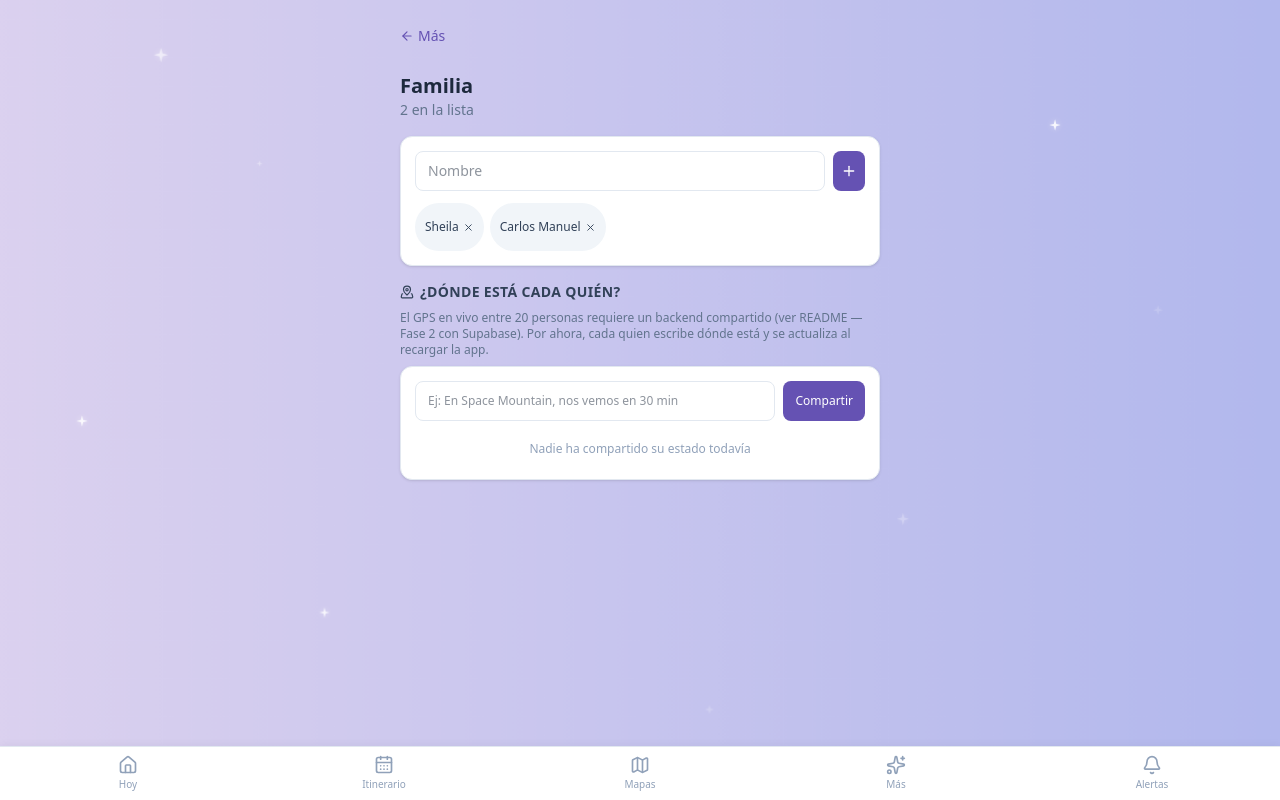
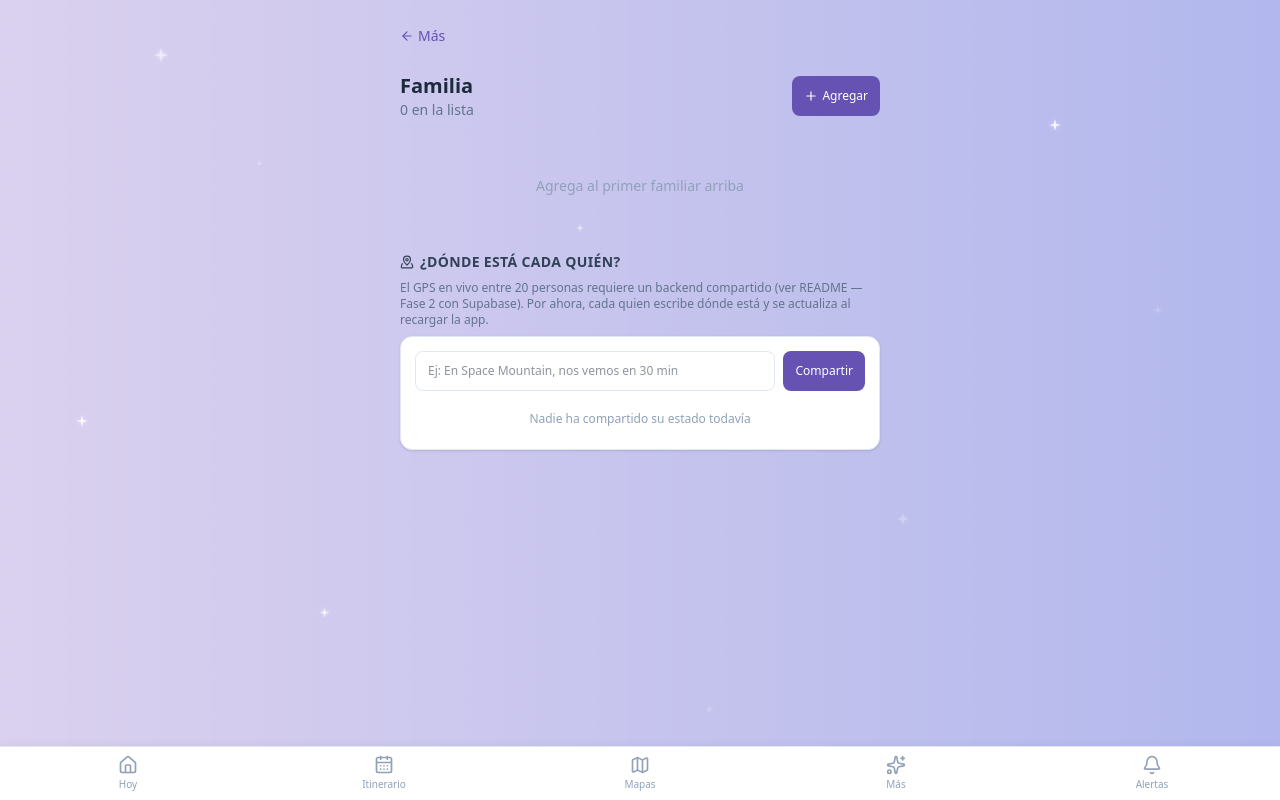
Before and after one commit to sheilamoncion-blip/orlando-trip-2026, a React (Vite) app: page /#/familia in a window 1280 px wide. Built offline with nearby package versions, Linux system fonts and the light colour scheme.

Commit message:
Familia: avatares, agrupados por unidad familiar, ficha al hacer click con acompanantes

```diff
--- a/src/lib/db.ts
+++ b/src/lib/db.ts
@@ -1,4 +1,4 @@
-import type { Comment, PhotoBoardItem } from '../types';
+import type { Comment, PhotoBoardItem, FamilyMember } from '../types';
 
 function load<T>(key: string, fallback: T): T {
   try {
@@ -73,9 +73,16 @@ export const db = {
     save('otp_tiktok', all);
   },
 
-  // Family roster
-  getFamily: (): string[] => load('otp_family', ['Sheila', 'Carlos Manuel']),
-  saveFamily: (names: string[]) => save('otp_family', names),
+  // Family members — grouped by family unit, with avatar/age/phone
+  getFamilyMembers: (): FamilyMember[] => load('otp_family_members', []),
+  saveFamilyMembers: (members: FamilyMember[]) => save('otp_family_members', members),
+
+  // Simple name list — used by assignee dropdowns (Epcot challenge, TikTok/Instagram ideas)
+  getFamily: (): string[] => {
+    const members = load<FamilyMember[]>('otp_family_members', []);
+    if (members.length > 0) return members.map(m => m.name);
+    return load('otp_family', ['Sheila', 'Carlos Manuel']);
+  },
 
   // Photo inspiration board
   getPhotoBoard: (): PhotoBoardItem[] => load('otp_photoboard', []),
--- a/src/screens/Family.tsx
+++ b/src/screens/Family.tsx
@@ -1,26 +1,54 @@
-import { useState } from 'react';
+import { useMemo, useState } from 'react';
 import BackButton from '../components/BackButton';
-import { Plus, X, MapPinned } from 'lucide-react';
+import PhotoUploader from '../components/PhotoUploader';
+import { Plus, X, MapPinned, Phone, Cake as CakeIcon, Users } from 'lucide-react';
 import { db } from '../lib/db';
+import type { FamilyMember } from '../types';
+
+function groupByLabel(members: FamilyMember[]): [string, FamilyMember[]][] {
+  const map = new Map<string, FamilyMember[]>();
+  members.forEach(m => {
+    (map.get(m.groupLabel) || map.set(m.groupLabel, []).get(m.groupLabel)!).push(m);
+  });
+  return Array.from(map.entries());
+}
+
+function initials(name: string): string {
+  return name.trim().split(/\s+/).slice(0, 2).map(w => w[0]?.toUpperCase()).join('');
+}
 
 export default function Family() {
-  const [family, setFamily] = useState<string[]>(() => db.getFamily());
+  const [members, setMembers] = useState<FamilyMember[]>(() => db.getFamilyMembers());
+  const [selected, setSelected] = useState<FamilyMember | null>(null);
+  const [showForm, setShowForm] = useState(false);
   const [name, setName] = useState('');
+  const [age, setAge] = useState('');
+  const [phone, setPhone] = useState('');
+  const [groupLabel, setGroupLabel] = useState('');
+  const [avatar, setAvatar] = useState('');
   const [groupStatus, setGroupStatus] = useState(() => db.getGroupStatus());
   const [myStatus, setMyStatus] = useState('');
 
-  const add = () => {
-    if (!name.trim()) return;
-    const updated = [...family, name.trim()];
-    setFamily(updated);
-    db.saveFamily(updated);
-    setName('');
+  const existingGroups = useMemo(() => Array.from(new Set(members.map(m => m.groupLabel))), [members]);
+  const grouped = useMemo(() => groupByLabel(members), [members]);
+
+  const addMember = () => {
+    if (!name.trim() || !groupLabel.trim()) return;
+    const member: FamilyMember = {
+      id: crypto.randomUUID(), name: name.trim(), age: age ? Number(age) : undefined,
+      phone: phone.trim() || undefined, avatar: avatar || undefined, groupLabel: groupLabel.trim(),
+    };
+    const updated = [...members, member];
+    setMembers(updated);
+    db.saveFamilyMembers(updated);
+    setName(''); setAge(''); setPhone(''); setGroupLabel(''); setAvatar(''); setShowForm(false);
   };
 
-  const remove = (n: string) => {
-    const updated = family.filter(f => f !== n);
-    setFamily(updated);
-    db.saveFamily(updated);
+  const removeMember = (id: string) => {
+    const updated = members.filter(m => m.id !== id);
+    setMembers(updated);
+    db.saveFamilyMembers(updated);
+    setSelected(null);
   };
 
   const shareStatus = () => {
@@ -31,28 +59,72 @@ export default function Family() {
     setMyStatus('');
   };
 
+  const companions = selected ? members.filter(m => m.groupLabel === selected.groupLabel && m.id !== selected.id) : [];
+
   return (
     <div className="p-4 pb-24 max-w-lg mx-auto space-y-4">
       <BackButton fallback="/mas" label="Más" />
-      <header>
-        <h1 className="text-xl font-extrabold text-slate-800">Familia</h1>
-        <p className="text-sm text-slate-500">{family.length} en la lista</p>
+      <header className="flex items-center justify-between">
+        <div>
+          <h1 className="text-xl font-extrabold text-slate-800">Familia</h1>
+          <p className="text-sm text-slate-500">{members.length} en la lista</p>
+        </div>
+        <button onClick={() => setShowForm(!showForm)} className="flex items-center gap-1 bg-brand-600 text-white text-xs font-medium px-3 py-2 rounded-lg">
+          <Plus size={14} /> Agregar
+        </button>
       </header>
 
-      <div className="bg-white rounded-xl border border-slate-200 p-3.5 shadow-sm">
-        <div className="flex gap-2 mb-3">
-          <input value={name} onChange={e => setName(e.target.value)} onKeyDown={e => e.key === 'Enter' && add()} placeholder="Nombre" className="flex-1 border border-slate-200 rounded-lg px-3 py-2 text-sm bg-slate-50 focus:outline-none" />
-          <button onClick={add} className="bg-brand-600 text-white p-2 rounded-lg"><Plus size={16} /></button>
+      {showForm && (
+        <div className="bg-white rounded-xl border border-slate-200 p-3.5 shadow-sm space-y-2">
+          <div className="flex items-center gap-3">
+            {avatar ? <img src={avatar} className="w-14 h-14 rounded-full object-cover border border-slate-200" /> : (
+              <div className="w-14 h-14 rounded-full bg-brand-50 text-brand-600 flex items-center justify-center text-lg font-bold shrink-0">{name ? initials(name) : '?'}</div>
+            )}
+            <PhotoUploader onUpload={setAvatar} label="Subir avatar" />
+          </div>
+          <input value={name} onChange={e => setName(e.target.value)} placeholder="Nombre y apellido" className="w-full border border-slate-200 rounded-lg px-3 py-2 text-sm bg-white focus:outline-none focus:ring-2 focus:ring-brand-300" />
+          <div className="grid grid-cols-2 gap-2">
+            <input value={age} onChange={e => setAge(e.target.value)} type="number" placeholder="Edad" className="border border-slate-200 rounded-lg px-3 py-2 text-sm bg-white focus:outline-none focus:ring-2 focus:ring-brand-300" />
+            <input value={phone} onChange={e => setPhone(e.target.value)} placeholder="Teléfono" className="border border-slate-200 rounded-lg px-3 py-2 text-sm bg-white focus:outline-none focus:ring-2 focus:ring-brand-300" />
+          </div>
+          <input
+            value={groupLabel}
+            onChange={e => setGroupLabel(e.target.value)}
+            list="group-options"
+            placeholder="Grupo (ej: Mamá y yo, Mi prima con su esposo e hijas)"
+            className="w-full border border-slate-200 rounded-lg px-3 py-2 text-sm bg-white focus:outline-none focus:ring-2 focus:ring-brand-300"
+          />
+          <datalist id="group-options">
+            {existingGroups.map(g => <option key={g} value={g} />)}
+          </datalist>
+          <div className="flex gap-2">
+            <button onClick={addMember} className="flex-1 bg-brand-600 text-white py-2 rounded-lg text-sm font-medium">Guardar</button>
+            <button onClick={() => setShowForm(false)} className="px-4 py-2 text-sm text-slate-500">Cancelar</button>
+          </div>
         </div>
-        <div className="flex flex-wrap gap-1.5">
-          {family.map(f => (
-            <span key={f} className="inline-flex items-center gap-1 bg-slate-100 text-slate-700 text-xs px-2.5 py-1 rounded-full">
-              {f}
-              <button onClick={() => remove(f)}><X size={11} /></button>
-            </span>
-          ))}
-        </div>
-      </div>
+      )}
+
+      {grouped.length === 0 && !showForm && (
+        <p className="text-center text-sm text-slate-400 py-10">Agrega al primer familiar arriba</p>
+      )}
+
+      {grouped.map(([label, groupMembers]) => (
+        <section key={label}>
+          <h2 className="text-xs font-bold text-slate-500 uppercase tracking-wide mb-2 flex items-center gap-1.5"><Users size={12} /> {label}</h2>
+          <div className="flex flex-wrap gap-3">
+            {groupMembers.map(m => (
+              <button key={m.id} onClick={() => setSelected(m)} className="flex flex-col items-center gap-1 w-16">
+                {m.avatar ? (
+                  <img src={m.avatar} className="w-14 h-14 rounded-full object-cover border-2 border-white shadow" />
+                ) : (
+                  <div className="w-14 h-14 rounded-full bg-brand-50 text-brand-600 flex items-center justify-center text-base font-bold border-2 border-white shadow">{initials(m.name)}</div>
+                )}
+                <span className="text-[10px] text-slate-600 text-center leading-tight line-clamp-2">{m.name}</span>
+              </button>
+            ))}
+          </div>
+        </section>
+      ))}
 
       <section>
         <h2 className="text-sm font-bold text-slate-700 uppercase tracking-wide mb-2 flex items-center gap-1.5"><MapPinned size={14} /> ¿Dónde está cada quién?</h2>
@@ -62,7 +134,7 @@ export default function Family() {
         </p>
         <div className="bg-white rounded-xl border border-slate-200 p-3.5 shadow-sm space-y-2">
           <div className="flex gap-2">
-            <input value={myStatus} onChange={e => setMyStatus(e.target.value)} onKeyDown={e => e.key === 'Enter' && shareStatus()} placeholder="Ej: En Space Mountain, nos vemos en 30 min" className="flex-1 border border-slate-200 rounded-lg px-3 py-2 text-xs bg-slate-50 focus:outline-none" />
+            <input value={myStatus} onChange={e => setMyStatus(e.target.value)} onKeyDown={e => e.key === 'Enter' && shareStatus()} placeholder="Ej: En Space Mountain, nos vemos en 30 min" className="flex-1 border border-slate-200 rounded-lg px-3 py-2 text-xs bg-white focus:outline-none" />
             <button onClick={shareStatus} className="bg-brand-600 text-white px-3 py-2 rounded-lg text-xs font-medium">Compartir</button>
           </div>
           <div className="space-y-1.5 pt-1">
@@ -76,6 +148,45 @@ export default function Family() {
           </div>
         </div>
       </section>
+
+      {selected && (
+        <div className="fixed inset-0 bg-black/50 z-50 flex items-end sm:items-center justify-center p-4" onClick={() => setSelected(null)}>
+          <div className="bg-white rounded-2xl max-w-sm w-full p-5 space-y-3" onClick={e => e.stopPropagation()}>
+            <div className="flex items-center justify-between">
+              <div className="flex items-center gap-3">
+                {selected.avatar ? (
+                  <img src={selected.avatar} className="w-16 h-16 rounded-full object-cover border border-slate-200" />
+                ) : (
+                  <div className="w-16 h-16 rounded-full bg-brand-50 text-brand-600 flex items-center justify-center text-xl font-bold">{initials(selected.name)}</div>
+                )}
+                <div>
+                  <p className="text-base font-bold text-slate-800">{selected.name}</p>
+                  <p className="text-xs text-slate-500">{selected.groupLabel}</p>
+                </div>
+              </div>
+              <button onClick={() => setSelected(null)} className="text-slate-400"><X size={18} /></button>
+            </div>
+
+            <div className="space-y-1.5 text-sm">
+              {selected.age && <p className="flex items-center gap-2 text-slate-700"><CakeIcon size={14} className="text-slate-400" /> {selected.age} años</p>}
+              {selected.phone && <p className="flex items-center gap-2 text-slate-700"><Phone size={14} className="text-slate-400" /> {selected.phone}</p>}
+            </div>
+
+            {companions.length > 0 && (
+              <div>
+                <p className="text-xs font-semibold text-slate-500 uppercase tracking-wide mb-1.5">Acompañantes</p>
+                <div className="flex flex-wrap gap-1.5">
+                  {companions.map(c => (
+                    <span key={c.id} className="text-xs bg-slate-100 text-slate-700 px-2.5 py-1 rounded-full">{c.name}</span>
+                  ))}
+                </div>
+              </div>
+            )}
+
+            <button onClick={() => removeMember(selected.id)} className="w-full text-center text-xs text-rose-500 pt-2">Eliminar de la lista</button>
+          </div>
+        </div>
+      )}
     </div>
   );
 }
--- a/src/types.ts
+++ b/src/types.ts
@@ -188,6 +188,15 @@ export interface PhotoBoardItem {
   createdAt: string;
 }
 
+export interface FamilyMember {
+  id: string;
+  name: string;
+  age?: number;
+  phone?: string;
+  avatar?: string; // dataUrl
+  groupLabel: string; // e.g. "Mamá y yo", "Mi prima con su esposo e hijas"
+}
+
 export interface VisitedPark {
   parkId: ParkId;
   date: string;
```
